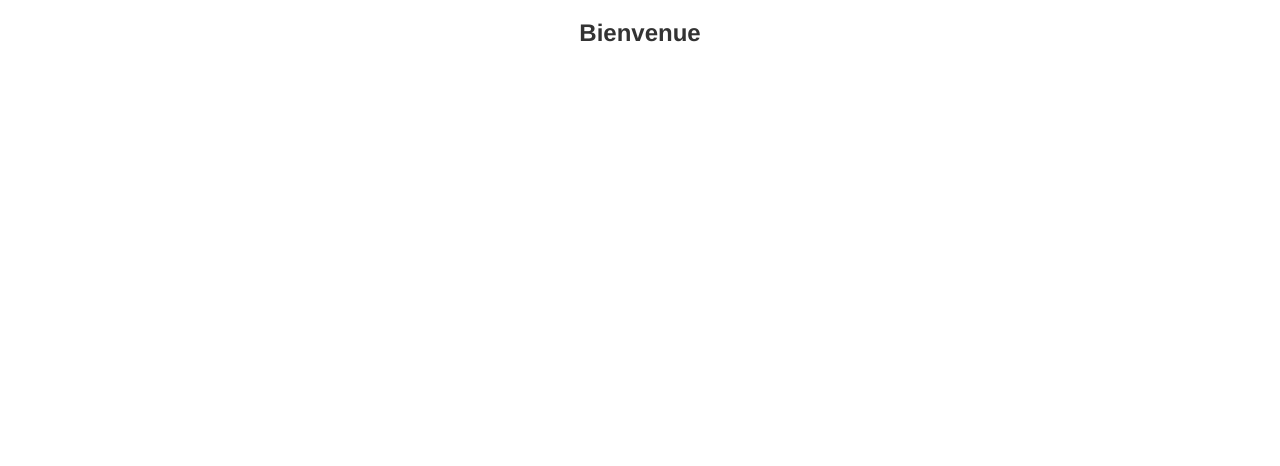
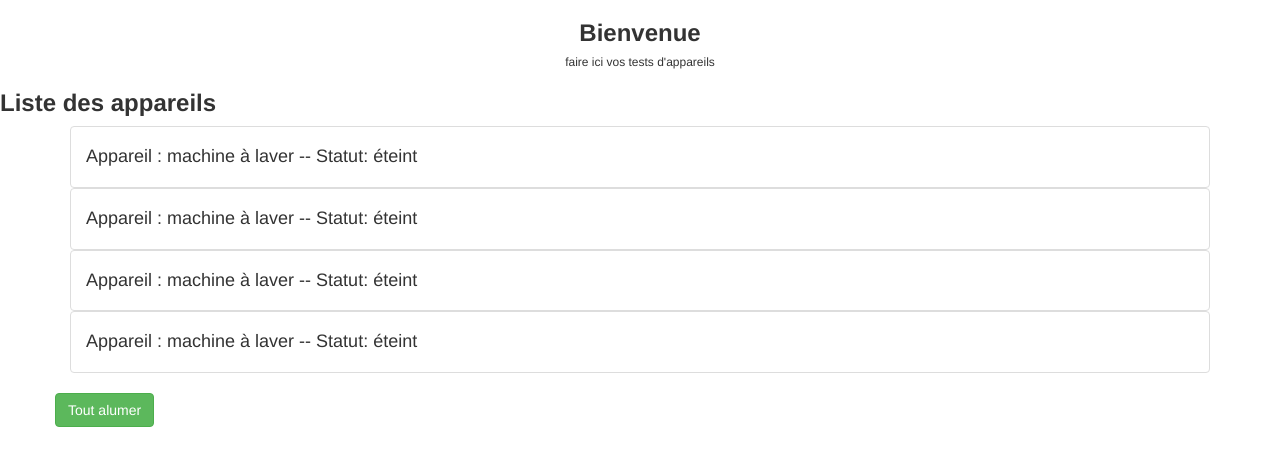
Before and after one commit to Enooud/primpasAng, an Angular app: page / in a window 1280 px wide. Shown: the top 466 px of the page. Built offline with nearby package versions, Linux system fonts and the light colour scheme.

Commit message:
interpolation, event_sur_le_bouton

```diff
--- a/src/app/app.component.html
+++ b/src/app/app.component.html
@@ -1 +1,20 @@
 <app-mon-premier></app-mon-premier>
+<div class="container">
+    <div class="rows">
+        <div class="col-xm-12">
+            <ul class="list-group">
+                <app-appareil></app-appareil>
+                <app-appareil></app-appareil>
+                <app-appareil></app-appareil>
+                <app-appareil></app-appareil>
+            </ul>
+        </div>
+    </div>
+    <div class="row">
+        <div class="col-xm-4">
+            <button class="btn btn-success"  [disabled]="!isAuth"
+             (click)= "onAllumer()">Tout alumer
+            </button>
+        </div>
+    </div>
+</div>
--- a/src/app/app.component.ts
+++ b/src/app/app.component.ts
@@ -7,4 +7,12 @@ import { Component } from '@angular/core';
 })
 export class AppComponent {
   title = 'primpasAng';
+  isAuth=true;
+
+
+onAllumer()
+{
+    alert('vous allumez tout');
+    console.log('Tout est allumer');
 }
+}
--- a/src/app/app.module.ts
+++ b/src/app/app.module.ts
@@ -4,11 +4,13 @@ import { NgModule } from '@angular/core';
 import { AppRoutingModule } from './app-routing.module';
 import { AppComponent } from './app.component';
 import { MonPremierComponent } from './mon-premier/mon-premier.component';
+import { AppareilComponent } from './appareil/appareil.component';
 
 @NgModule({
   declarations: [
     AppComponent,
-    MonPremierComponent
+    MonPremierComponent,
+    AppareilComponent
   ],
   imports: [
     BrowserModule,
--- /dev/null
+++ b/src/app/appareil/appareil.component.html
@@ -0,0 +1,3 @@
+<li class="list-group-item">
+    <h4>Appareil : {{appareilName}} -- Statut: {{ getStatus() }}</h4>
+</li>
--- /dev/null
+++ b/src/app/appareil/appareil.component.ts
@@ -0,0 +1,23 @@
+import { Component, OnInit } from '@angular/core';
+
+@Component({
+  selector: 'app-appareil',
+  templateUrl: './appareil.component.html',
+  styleUrls: ['./appareil.component.scss']
+})
+export class AppareilComponent implements OnInit {
+
+appareilName= 'machine à laver';
+appareilStatus='éteint';
+isAuth= false;
+  constructor() { }
+
+  ngOnInit() {
+  }
+
+  getStatus()
+  {
+    return this.appareilStatus;
+  }
+
+}
--- a/src/app/mon-premier/mon-premier.component.html
+++ b/src/app/mon-premier/mon-premier.component.html
@@ -5,3 +5,15 @@
         </h3>
     </div>
 </div>
+<div class="rows">
+    <div class="col-xm-12" id="bvn">
+        <h6>
+            faire ici vos tests d'appareils
+        </h6>
+    </div>
+</div>
+<div class="rows">
+    <div class="col-xm-12" >
+        <h3><b>Liste des appareils</b></h3>
+    </div>
+</div>
```
Also changed, not shown: src/app/appareil/appareil.component.scss (added).
